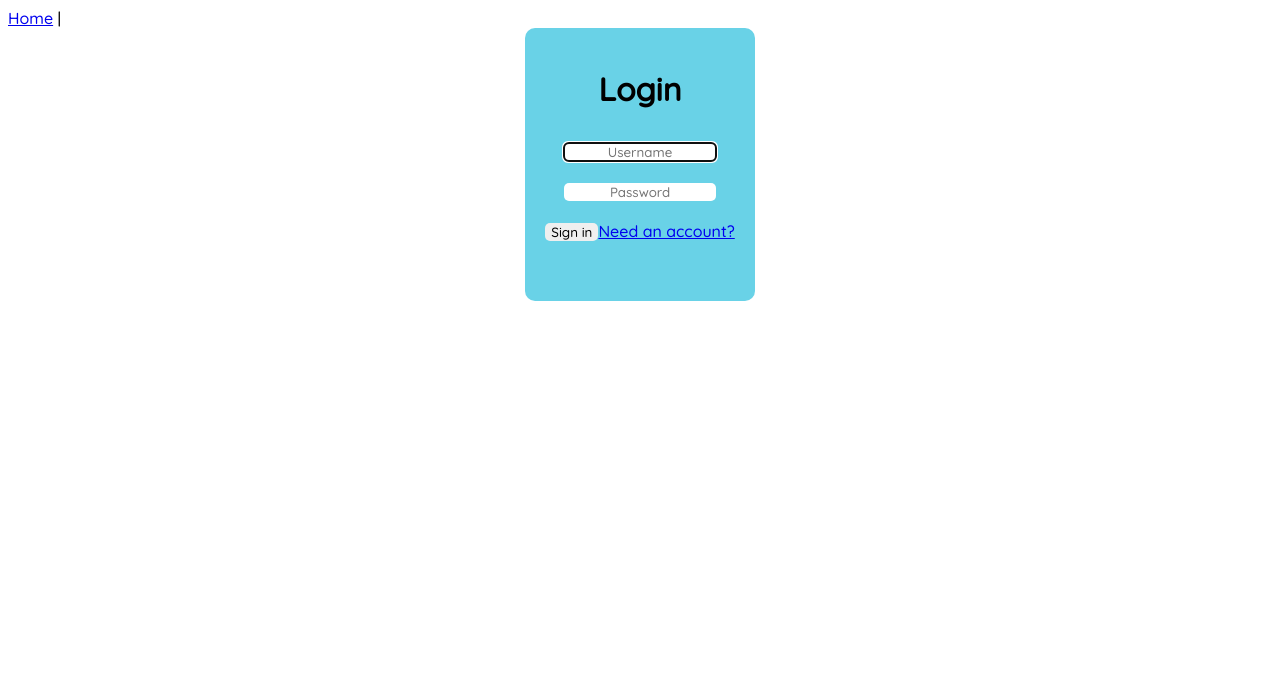
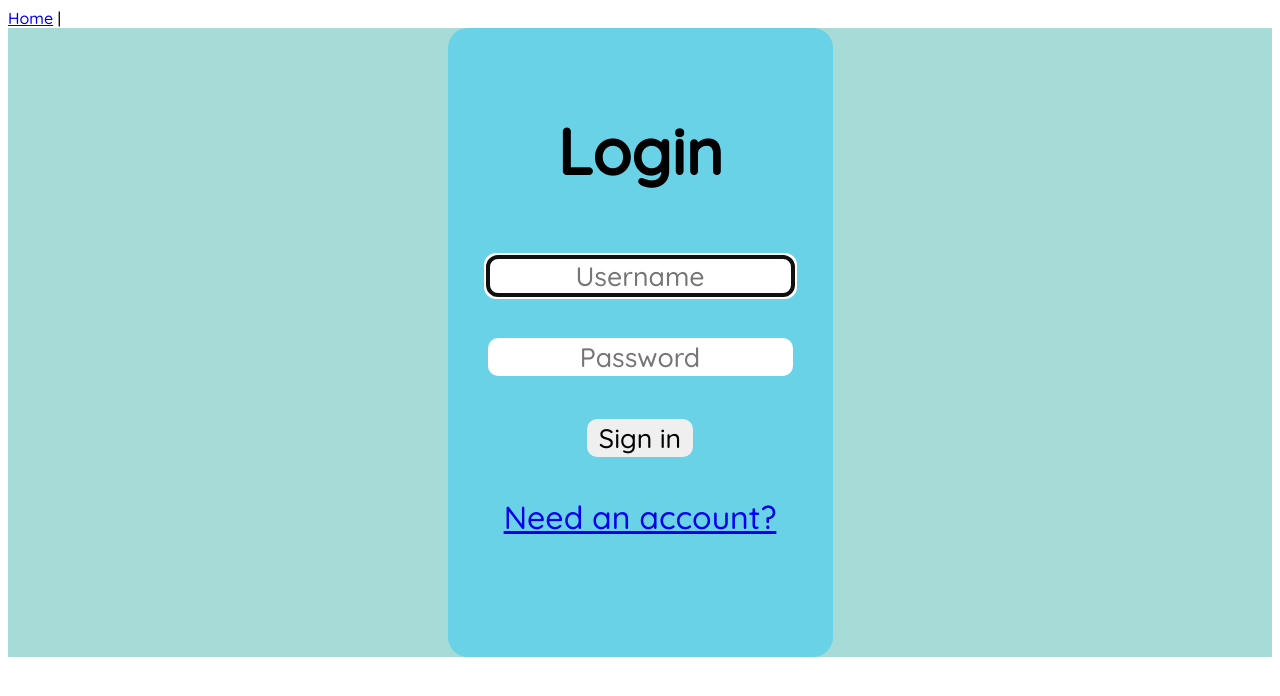
Before and after one commit to MoTreek/Student-ChatBot, a Vue app in the folder vue/: page /login in a window 1280 px wide. Shown: the top 696 px of the page. Built offline with nearby package versions, Linux system fonts and the light colour scheme.

Commit message:
Everything Everywhere Mo At Once

```diff
--- a/vue/src/components/ChatBox.vue
+++ b/vue/src/components/ChatBox.vue
@@ -364,10 +364,7 @@ showJobs(){
       background: #0070C8;
       font-size: 18px;
       border-radius: 10px;
-         box-shadow:
-    /* 0 0 60px 10px rgba(255, 255, 255, 0.226),
-    0 0 100px 10px rgba(255, 0, 255, 0.295),
-    0 0 140px 60px rgba(0, 255, 255, 0.377);    */
+
     }
 
     .chat-box-list .client p {
--- a/vue/src/views/Login.vue
+++ b/vue/src/views/Login.vue
@@ -37,7 +37,7 @@
       />
       </section>
       <section class="submit">
-      <button type="submit">Sign in</button>
+      <button type="submit">Sign in</button>  <br> <br>
       <router-link :to="{ name: 'register' }">Need an account?</router-link>
       </section>
     </form>
@@ -87,13 +87,24 @@ export default {
 @import url("https://fonts.googleapis.com/css2?family=Quicksand:wght@500&display=swap");
 *{
   font-family: "Quicksand", sans-serif;
+
+
+
 }
+#login {
+  background-color: #a7dbd8;
+  zoom: 2;
+    -moz-transform: scale(0);
+    -moz-transform-origin: 0 0;
+    overflow: hidden;
+    }
 
 input {
   border: 0px;
  border-radius: 5px;
  text-align: center;
  align-self: center;
+
 }
 
 button{
--- a/vue/src/views/Register.vue
+++ b/vue/src/views/Register.vue
@@ -5,7 +5,8 @@
       <div class="alert alert-danger" role="alert" v-if="registrationErrors">
         {{ registrationErrorMsg }}
       </div>
-      <label for="username" class="sr-only">Username</label>
+      <section>
+      <label for="username" class="sr-only"></label>
       <input
         type="text"
         id="username"
@@ -15,7 +16,9 @@
         required
         autofocus
       />
-      <label for="password" class="sr-only">Password</label>
+      </section>
+      <section>
+      <label for="password" class="sr-only"></label>
       <input
         type="password"
         id="password"
@@ -24,6 +27,8 @@
         v-model="user.password"
         required
       />
+      </section>
+      <section>
       <input
         type="password"
         id="confirmPassword"
@@ -32,10 +37,19 @@
         v-model="user.confirmPassword"
         required
       />
-      <router-link :to="{ name: 'login' }">Have an account?</router-link>
+      </section>
+      <section>
       <button class="btn btn-lg btn-primary btn-block" type="submit">
+
+
+
+
         Create Account
       </button>
+      </section>
+      <section>
+        <router-link :to="{ name: 'login' }">Have an account?</router-link>
+      </section>
     </form>
   </div>
 </template>
@@ -91,5 +105,46 @@ export default {
 </script>
 
 <style>
+*{
+  font-family: "Quicksand", sans-serif;
 
+
+
+}
+body.register{ background-color: #a7dbd8 ;}
+
+input {
+  border: 0px;
+ border-radius: 5px;
+ text-align: center;
+ align-self: center;
+
+}
+
+button{
+   border: 0px;
+  border-radius: 5px;
+}
+
+
+#register{
+  display: flex;
+  justify-content: center;
+  align-content: center;
+
+}
+form{
+  background-color:  #69d2e7;
+  padding: 20px;
+  padding-bottom: 50px;
+  border-radius: 10px;
+  text-align: center;
+}
+section{
+  flex-direction: column;
+  padding-top: 10px;
+  padding-bottom: 10px;
+
+  width: 100%;
+}
 </style>
```
